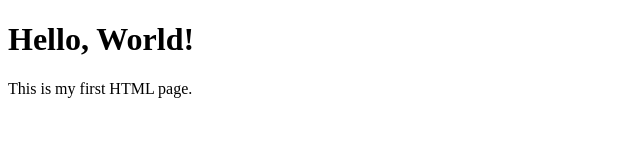
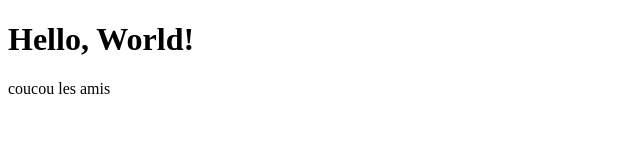
Before and after one commit to EFPLVD/web1.2026, a plain HTML site: page index.html in a window 1280 px wide. Shown: the whole page, without its empty margins (0-640 px from the left). Drawn offline with Linux system fonts and the light colour scheme.

Commit message:
Update greeting message in index.html

```diff
--- a/index.html
+++ b/index.html
@@ -7,6 +7,7 @@
 </head>
 <body>
     <h1>Hello, World!</h1>
-    <p>This is my first HTML page.</p>
+    <p>coucou les amis</p>
+
 </body>
 </html>
```
